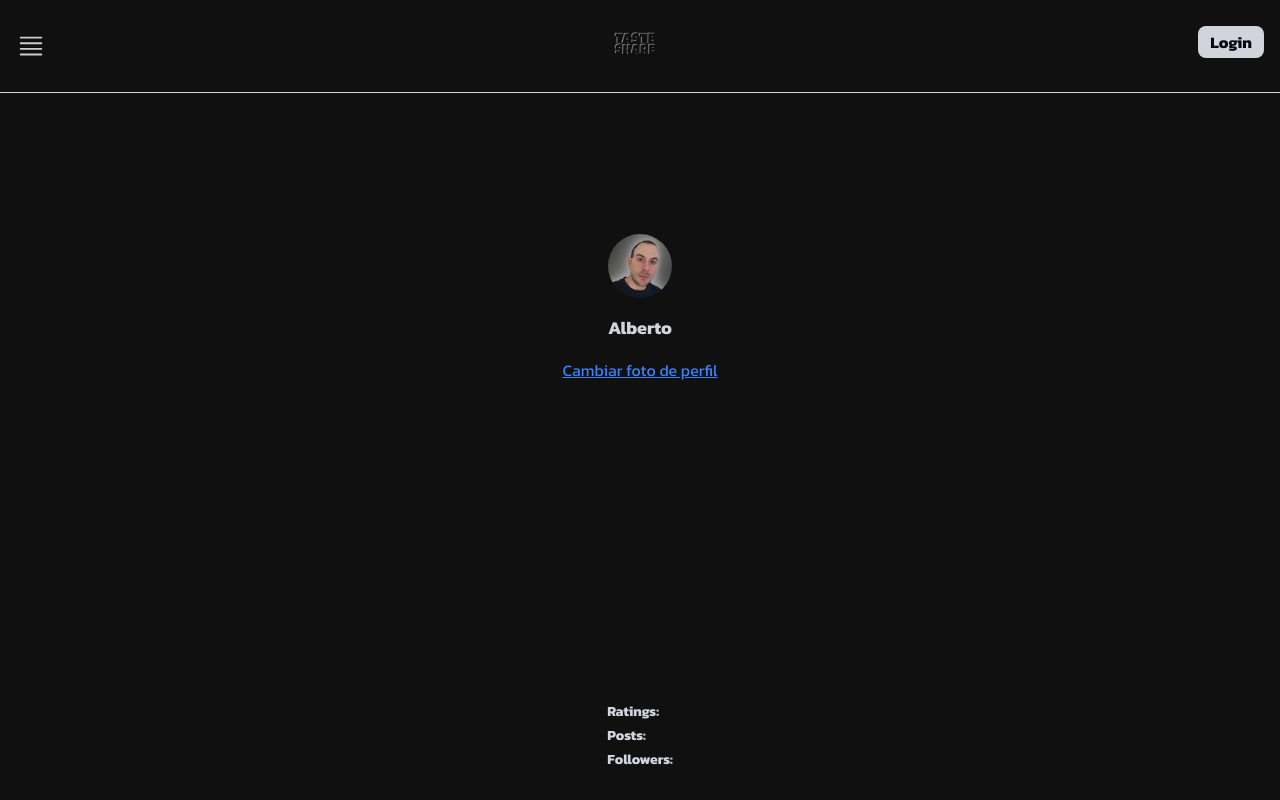
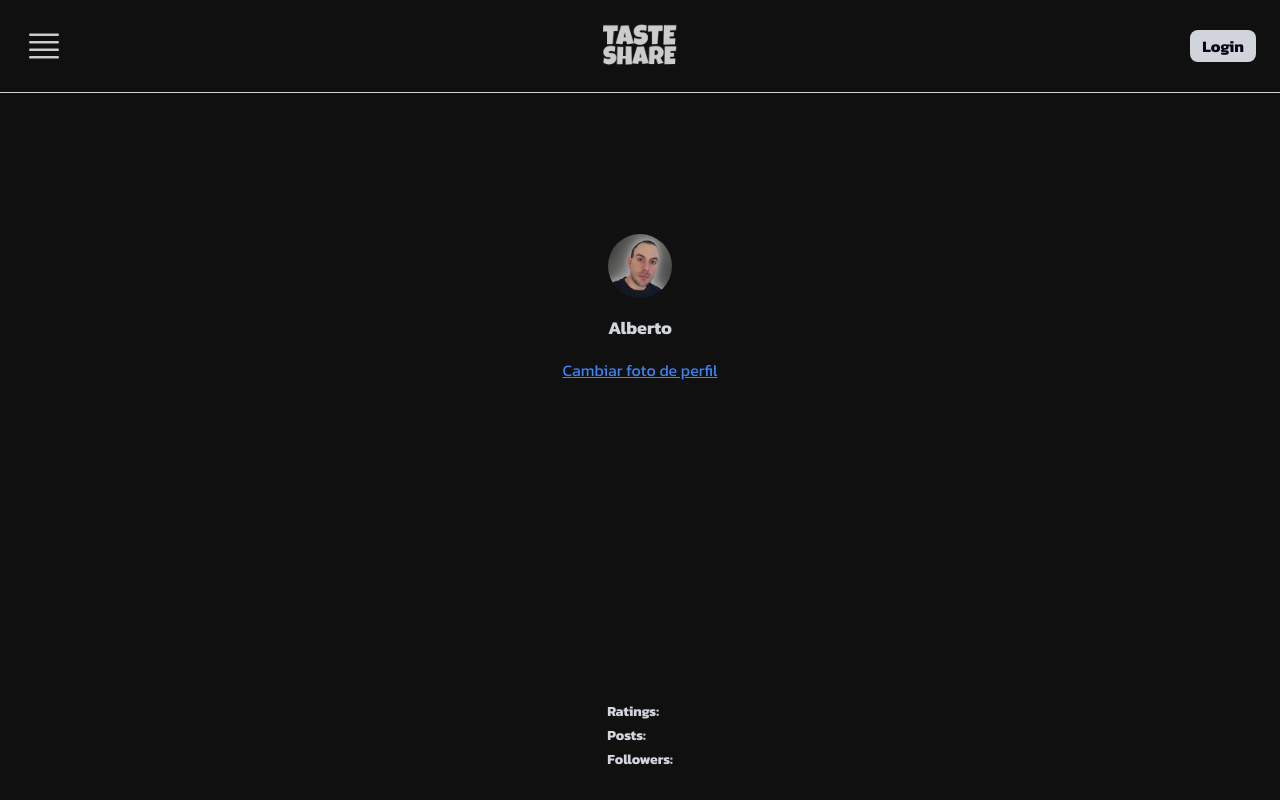
Before and after one commit to Chispaclick/Taste-Share, a Next.js app: page /profile in a window 1280 px wide. Shown: the top 800 px of the page. Built offline with nearby package versions, Linux system fonts and the light colour scheme.

Commit message:
Taste Share commit #15

```diff
--- a/src/components/icons/HeroiconsBars4Solid.tsx
+++ b/src/components/icons/HeroiconsBars4Solid.tsx
@@ -2,5 +2,5 @@ import React from 'react';
 import type { SVGProps } from 'react';
 
 export default function HeroiconsBars4Solid(props: SVGProps<SVGSVGElement>) {
-	return (<svg xmlns="http://www.w3.org/2000/svg" width={30} height={30} viewBox="0 0 24 24" {...props}><path fill="#cccccc" fillRule="evenodd" d="M3 5.25a.75.75 0 0 1 .75-.75h16.5a.75.75 0 0 1 0 1.5H3.75A.75.75 0 0 1 3 5.25m0 4.5A.75.75 0 0 1 3.75 9h16.5a.75.75 0 0 1 0 1.5H3.75A.75.75 0 0 1 3 9.75m0 4.5a.75.75 0 0 1 .75-.75h16.5a.75.75 0 0 1 0 1.5H3.75a.75.75 0 0 1-.75-.75m0 4.5a.75.75 0 0 1 .75-.75h16.5a.75.75 0 0 1 0 1.5H3.75a.75.75 0 0 1-.75-.75" clipRule="evenodd"></path></svg>);
+	return (<svg xmlns="http://www.w3.org/2000/svg" width={40} height={40} viewBox="0 0 24 24" {...props}><path fill="#cccccc" fillRule="evenodd" d="M3 5.25a.75.75 0 0 1 .75-.75h16.5a.75.75 0 0 1 0 1.5H3.75A.75.75 0 0 1 3 5.25m0 4.5A.75.75 0 0 1 3.75 9h16.5a.75.75 0 0 1 0 1.5H3.75A.75.75 0 0 1 3 9.75m0 4.5a.75.75 0 0 1 .75-.75h16.5a.75.75 0 0 1 0 1.5H3.75a.75.75 0 0 1-.75-.75m0 4.5a.75.75 0 0 1 .75-.75h16.5a.75.75 0 0 1 0 1.5H3.75a.75.75 0 0 1-.75-.75" clipRule="evenodd"></path></svg>);
 }
--- a/src/components/navbar/NavBar.jsx
+++ b/src/components/navbar/NavBar.jsx
@@ -6,12 +6,12 @@ import Link from "next/link";
 function NavBar({ toggleMenu, showLogin }) {
   return (
     <div className="flex items-center place-content-between bg-background p-4 border-b-[0.2px] border-b-gray-300">
-      <HeroiconsBars4Solid onClick={toggleMenu} />
+      <HeroiconsBars4Solid onClick={toggleMenu} className="ml-2"/>
       <Link href="/taste-share">
         <img src="/logo_taste_share.png" className="w-20 ml-6" />
       </Link>
       <Link href="/log">
-        <button className="bg-gray-300 text-gray-950 font-semibold mb-2 rounded-lg py-1 px-3 "
+        <button className="bg-gray-300 text-gray-950 font-semibold  rounded-lg py-1 px-3 mr-2"
         onClick={ showLogin }>
           Login
         </button>
```
Also changed, not shown: public/logo_taste_share.png.
